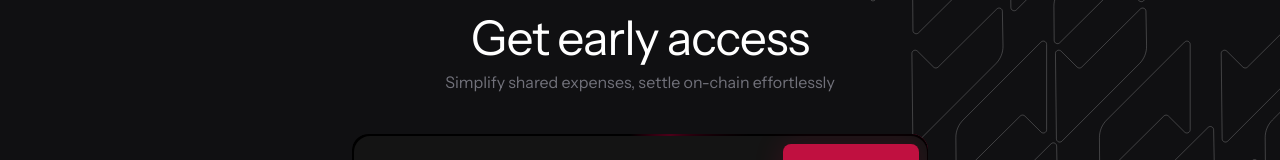
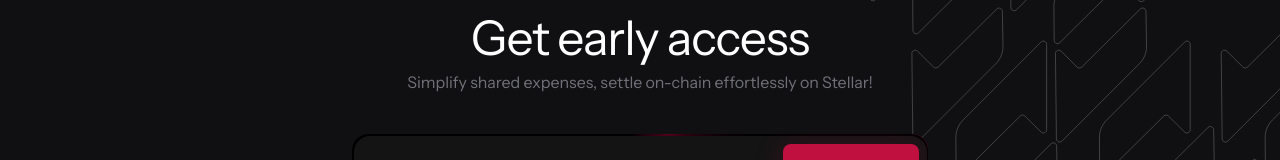
Before and after one commit to Splitoio/landing-page, a React (Vite) app: page / in a window 1280 px wide. Shown: the part 158-318 px from the top of the page. Built offline with nearby package versions, Linux system fonts and the light colour scheme.

Commit message:
changed the wallets

```diff
--- a/src/components/FAQ.tsx
+++ b/src/components/FAQ.tsx
@@ -15,7 +15,7 @@
   {
     question: "What currencies are supported?",
     answer:
-      "Currently Currencies on Stellar - XLM, USDC, USDT, ETH are supported. We'll add multiple chains soon.",
+      "Currently Currencies on Stellar or Wrapped Stellar are supported.",
   },
   {
     question: "Is there a fee for transactions?",
--- a/src/components/Header.tsx
+++ b/src/components/Header.tsx
@@ -14,7 +14,7 @@
         Get early access
       </h1>
       <p className="text-zinc-500 text-l mt-2">
-        Simplify shared expenses, settle on-chain effortlessly
+        Simplify shared expenses, settle on-chain effortlessly on Stellar!
       </p>
     </div>
   );
```
